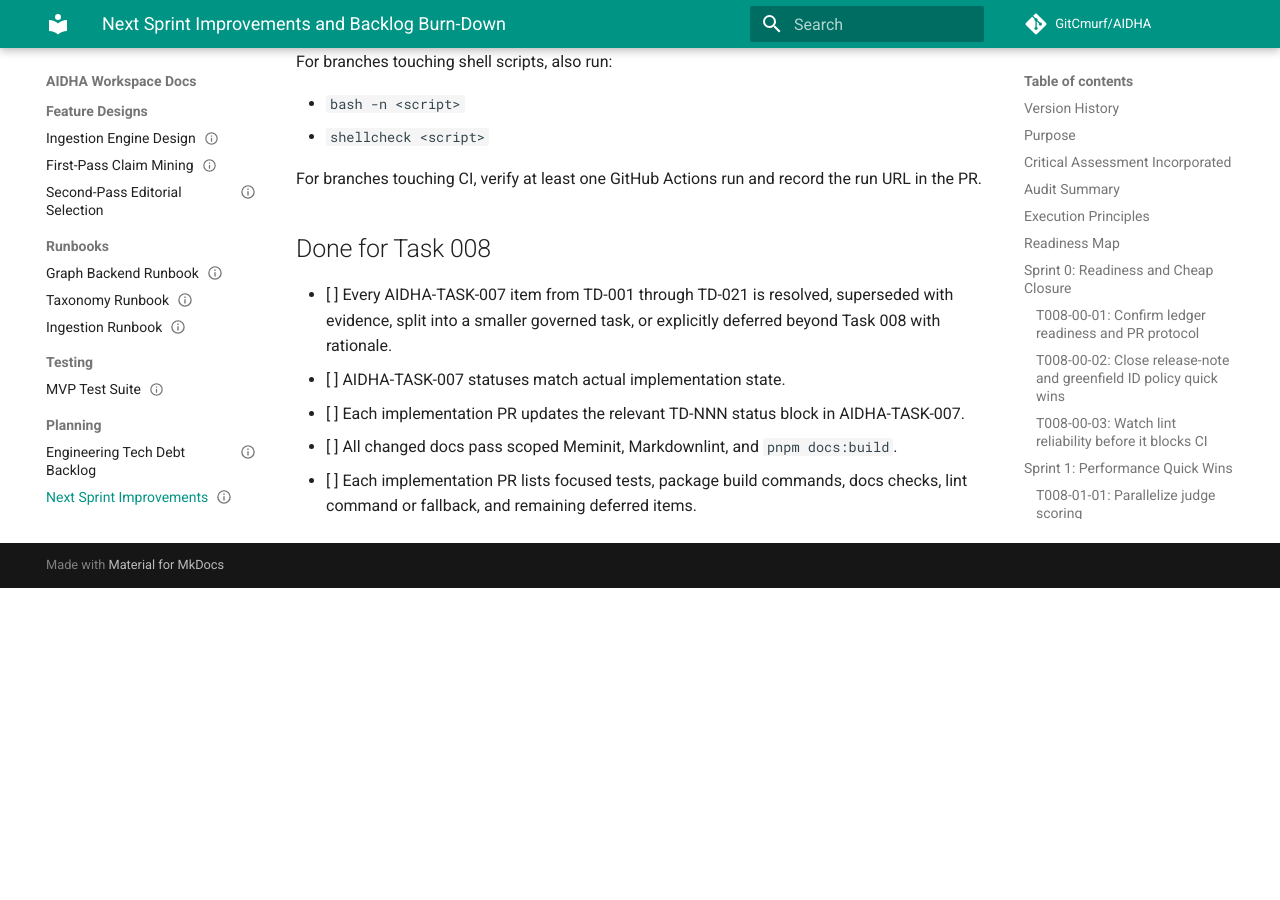
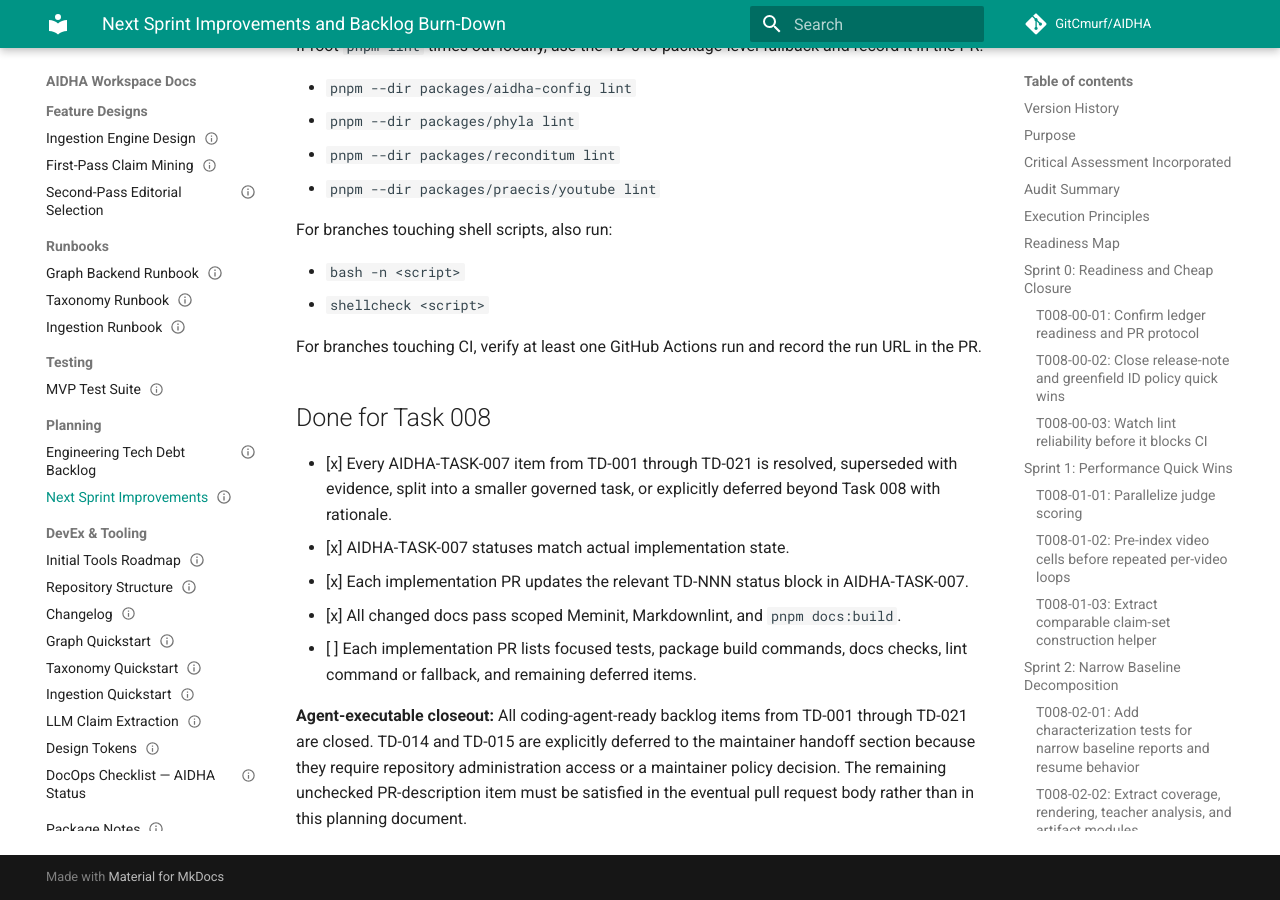
Before and after one commit to GitCmurf/AIDHA, an MkDocs documentation site: the page built from docs/05-planning/tasks/task-008-next-sprint-improvements.md, in a window 1280 px wide and 900 px high, scrolled down 29092 px. Built offline with MkDocs 1.6.1 and Material for MkDocs 9.7.7, drawn with Linux system fonts in a browser that asks for light colours; comment, search, counter and statistics services are not loaded; the version menu is left out; before the commit the page ends 29680 px from its top, so only the background shows below that; some of the changed text lies outside the part shown.

Commit message:
docs: close task 008 agent scope

```diff
--- a/docs/01-indices/catalog.json
+++ b/docs/01-indices/catalog.json
@@ -760,7 +760,7 @@
       "document_id": "AIDHA-TASK-008",
       "owner": "Ingestion Engineering Lead",
       "status": "Draft",
-      "version": "0.42",
+      "version": "0.43",
       "last_updated": "2026-05-11",
       "title": "Next Sprint Improvements and Backlog Burn-Down",
       "type": "TASK",
--- a/docs/05-planning/tasks/task-008-next-sprint-improvements.md
+++ b/docs/05-planning/tasks/task-008-next-sprint-improvements.md
@@ -70,6 +70,7 @@
 | 0.40    | 2026-05-11 | AI     | Add deterministic report byte-identity characterization for TD-006. | — | Draft | AIDHA-TASK-007 |
 | 0.41    | 2026-05-11 | AI     | Close TD-006 decomposition scope and split residual per-stage unit-test granularity to TD-021. | — | Draft | AIDHA-TASK-007 |
 | 0.42    | 2026-05-11 | AI     | Record TD-021 per-stage unit-test closure. | — | Draft | AIDHA-TASK-007 |
+| 0.43    | 2026-05-12 | AI     | Mark agent-executable Task 008 scope complete with maintainer handoff remaining. | — | Draft | AIDHA-TASK-007 |
 
 ---
 
@@ -865,10 +866,16 @@
 
 ## Done for Task 008
 
-- [ ] Every AIDHA-TASK-007 item from TD-001 through TD-021 is resolved, superseded with evidence,
+- [x] Every AIDHA-TASK-007 item from TD-001 through TD-021 is resolved, superseded with evidence,
   split into a smaller governed task, or explicitly deferred beyond Task 008 with rationale.
-- [ ] AIDHA-TASK-007 statuses match actual implementation state.
-- [ ] Each implementation PR updates the relevant TD-NNN status block in AIDHA-TASK-007.
-- [ ] All changed docs pass scoped Meminit, Markdownlint, and `pnpm docs:build`.
+- [x] AIDHA-TASK-007 statuses match actual implementation state.
+- [x] Each implementation PR updates the relevant TD-NNN status block in AIDHA-TASK-007.
+- [x] All changed docs pass scoped Meminit, Markdownlint, and `pnpm docs:build`.
 - [ ] Each implementation PR lists focused tests, package build commands, docs checks, lint command
   or fallback, and remaining deferred items.
+
+**Agent-executable closeout:**
+All coding-agent-ready backlog items from TD-001 through TD-021 are closed. TD-014 and TD-015 are
+explicitly deferred to the maintainer handoff section because they require repository
+administration access or a maintainer policy decision. The remaining unchecked PR-description item
+must be satisfied in the eventual pull request body rather than in this planning document.
```
Also changed, not shown: other parts of docs/05-planning/tasks/task-008-next-sprint-improvements.md (+2 -2 lines).
